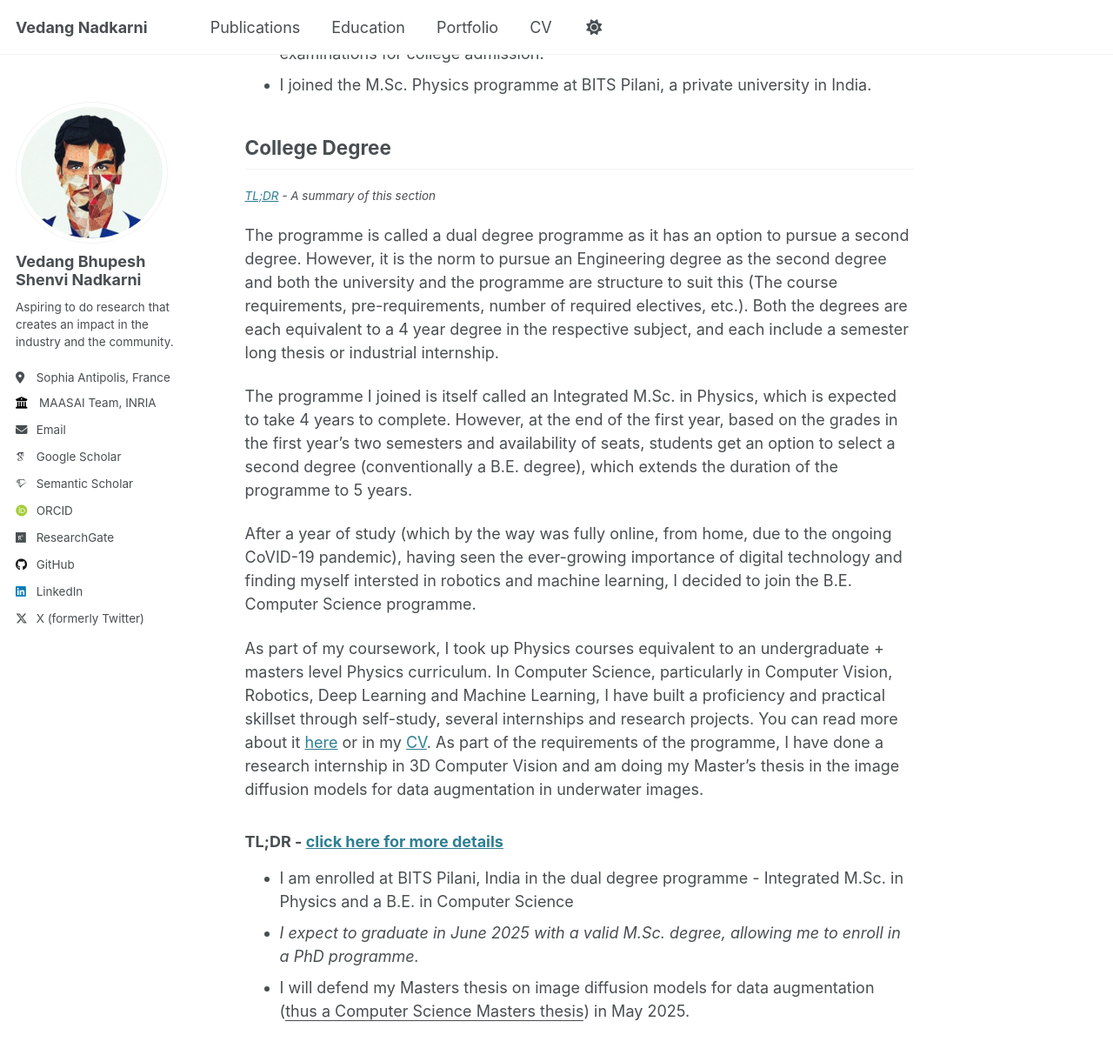
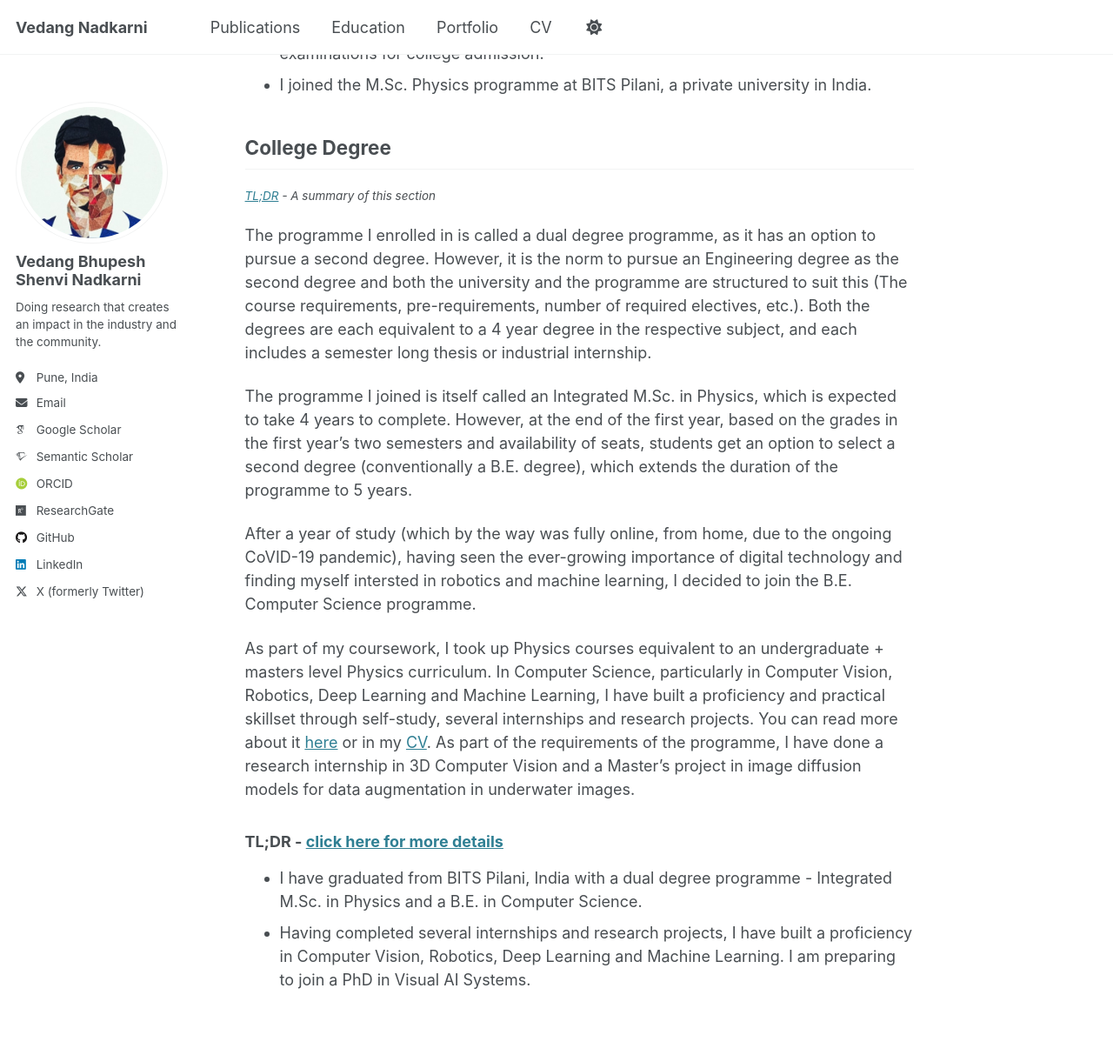
Before and after one commit to VedangNadkarni/vedangnadkarni.github.io, a Jekyll site: the page built from _pages/education.md, in a window 1280 px wide and 1400 px high, scrolled down 2661 px. Shown: the top 1213 px of the window at 87% size. Built offline with Jekyll 4.4.1, drawn with Linux system fonts in a browser that asks for light colours; some web fonts are replaced; some of the changed text lies outside the part shown.

Commit message:
update for 16/08

```diff
--- a/_config.yml
+++ b/_config.yml
@@ -24,11 +24,11 @@
   avatar           : "profile.jpeg"
   name             : "Vedang Bhupesh Shenvi Nadkarni"
   pronouns         : # example: "she/her"
-  bio              : "Aspiring to do research that creates an impact in the industry and the community."
-  location         : "Sophia Antipolis, France"
-  employer         : "MAASAI Team, INRIA"
-  employerurl      : "https://team.inria.fr/maasai/"
-  uri              : # "https://team.inria.fr/maasai/"
+  bio              : "Doing research that creates an impact in the industry and the community."
+  location         : "Pune, India"
+  # employer         : "MAASAI Team, INRIA"
+  # employerurl      : "https://team.inria.fr/maasai/"
+  # uri              : # "https://team.inria.fr/maasai/"
   # email            : "vedang [dot] nadkarni [plus] website [at] gmail [dot] com"
   email            : "vedang.nadkarni+website@gmail.com"
 
--- a/_data/ui-text.yml
+++ b/_data/ui-text.yml
@@ -16,7 +16,7 @@
   meta_label                 :
   tags_label                 : "Tags:"
   categories_label           : "Categories:"
-  date_label                 : "Published:"
+  date_label                 : "Last Updated:"
   comments_label             : "Leave a Comment"
   comments_title             : "Comments"
   more_label                 : "Learn More"
--- a/_pages/education.md
+++ b/_pages/education.md
@@ -18,7 +18,7 @@
 
 <sub>_[TL;DR](#tldr1) - A summary of this section_</sub>
 
-*As of {{ page.modified | date: "%B %d, %Y" }}, I am still enrolled at my university in India.* Having completed my education so far in India, I felt this page may be helpful in explaining the details of my education, the coursework I have undertaken (before and at college), and help resolve any confusions that may arise from my education history. College education in India is roughly modelled after the British system of a 3 year undergraduate degree, and a 2 year postgraduate degree. However, as with most things in India, there are variations and exceptions to this.
+*As of {{ page.modified | date: "%B %d, %Y" }}, I recently graduated from my university in India.* Having completed my education so far in India, I felt this page may be helpful in explaining the details of my education, the coursework I have undertaken (before and at college), and help resolve any confusions that may arise from my education history. College education in India is roughly modelled after the British system of a 3 year undergraduate degree, and a 2 year postgraduate degree. However, as with most things in India, there are variations and exceptions to this.
 
 ### TL;DR - [click here for more details](#why-this-page) {#tldr1}
 - My pre-college education and college education has been in India.
@@ -56,15 +56,14 @@
 
 <sub>_[TL;DR](#tldr4) - A summary of this section_</sub>
 
-The programme is called a dual degree programme as it has an option to pursue a second degree. However, it is the norm to pursue an Engineering degree as the second degree and both the university and the programme are structure to suit this (The course requirements, pre-requirements, number of required electives, etc.). Both the degrees are each equivalent to a 4 year degree in the respective subject, and each include a semester long thesis or industrial internship.
+The programme I enrolled in is called a dual degree programme, as it has an option to pursue a second degree. However, it is the norm to pursue an Engineering degree as the second degree and both the university and the programme are structured to suit this (The course requirements, pre-requirements, number of required electives, etc.). Both the degrees are each equivalent to a 4 year degree in the respective subject, and each includes a semester long thesis or industrial internship.
 
 The programme I joined is itself called an Integrated M.Sc. in Physics, which is expected to take 4 years to complete. However, at the end of the first year, based on the grades in the first year's two semesters and availability of seats, students get an option to select a second degree (conventionally a B.E. degree), which extends the duration of the programme to 5 years.
 
 After a year of study (which by the way was fully online, from home, due to the ongoing CoVID-19 pandemic), having seen the ever-growing importance of digital technology and finding myself intersted in robotics and machine learning, I decided to join the B.E. Computer Science programme.
 
-As part of my coursework, I took up Physics courses equivalent to an undergraduate + masters level Physics curriculum. In Computer Science, particularly in Computer Vision, Robotics, Deep Learning and Machine Learning, I have built a proficiency and practical skillset through self-study, several internships and research projects. You can read more about it [here](/portfolio/) or in my [CV](/cv/). As part of the requirements of the programme, I have done a research internship in 3D Computer Vision and am doing my Master's thesis in the image diffusion models for data augmentation in underwater images.
+As part of my coursework, I took up Physics courses equivalent to an undergraduate + masters level Physics curriculum. In Computer Science, particularly in Computer Vision, Robotics, Deep Learning and Machine Learning, I have built a proficiency and practical skillset through self-study, several internships and research projects. You can read more about it [here](/portfolio/) or in my [CV](/cv/). As part of the requirements of the programme, I have done a research internship in 3D Computer Vision and a Master's project in image diffusion models for data augmentation in underwater images.
 
 ### TL;DR - [click here for more details](#college-degree) {#tldr4}
-- I am enrolled at BITS Pilani, India in the dual degree programme - Integrated M.Sc. in Physics and a B.E. in Computer Science
-- *I expect to graduate in June 2025 with a valid M.Sc. degree, allowing me to enroll in a PhD programme.*
-- I will defend my Masters thesis on image diffusion models for data augmentation (<u>thus a Computer Science Masters thesis</u>) in May 2025.
+- I have graduated from BITS Pilani, India with a dual degree programme - Integrated M.Sc. in Physics and a B.E. in Computer Science.
+- Having completed several internships and research projects, I have built a proficiency in Computer Vision, Robotics, Deep Learning and Machine Learning. I am preparing to join a PhD in Visual AI Systems.
```
Also changed, not shown: other parts of _pages/education.md (+2 -2 lines), _pages/about.md (+2 -3 lines), _pages/cv.md (+1 -1 lines), 3 other files.
